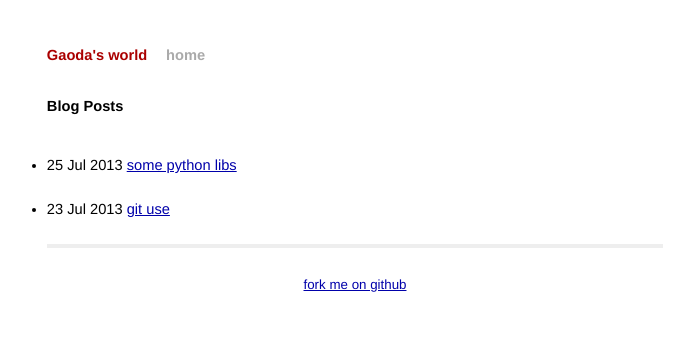
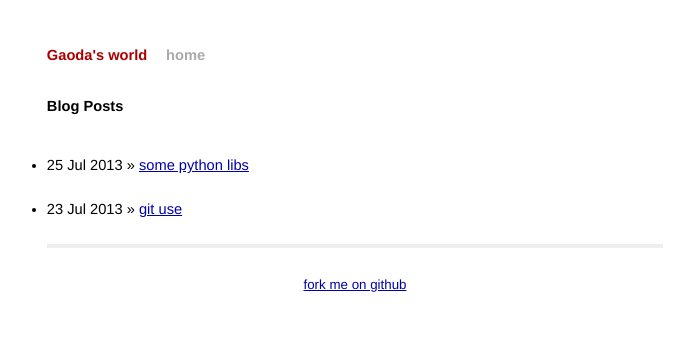
Before and after one commit to diaohaha/github_bolg, a Jekyll site: the page built from index.html, in a window 1280 px wide. Shown: the top 349 px of the page, without its empty margins (285-979 px from the left). Built offline with Jekyll 4.4.1, drawn with Linux system fonts in a browser that asks for light colours; part of the change alters nothing that is shown.

Commit message:
change the layouts

```diff
--- a/_layouts/simple.html
+++ b/_layouts/simple.html
@@ -15,8 +15,8 @@
 
 <div class="site">
   <div class="title">
-<a href="/">Gaoda's world</a>
-    <a class="extra" href="/">home</a>
+<a href="/github_bolg">Gaoda's world</a>
+    <a class="extra" href="/github_bolg">home</a>
   </div>
 
   {{ content }}
--- a/index.html
+++ b/index.html
@@ -9,7 +9,7 @@ title: Gaodas 'Blog
 
 {% for post in site.posts %}
 
-　<li><span>{{ post.date | date_to_string }}</spqn> <a href="{{ site.baseurl }}{{ post.url }}">{{ post.title }}</a></li>
+　<li><span>{{ post.date | date_to_string }}</spqn> &raquo <a href="{{ site.baseurl }}{{ post.url }}">{{ post.title }}</a></li>
 
 {% endfor %}
 
```
